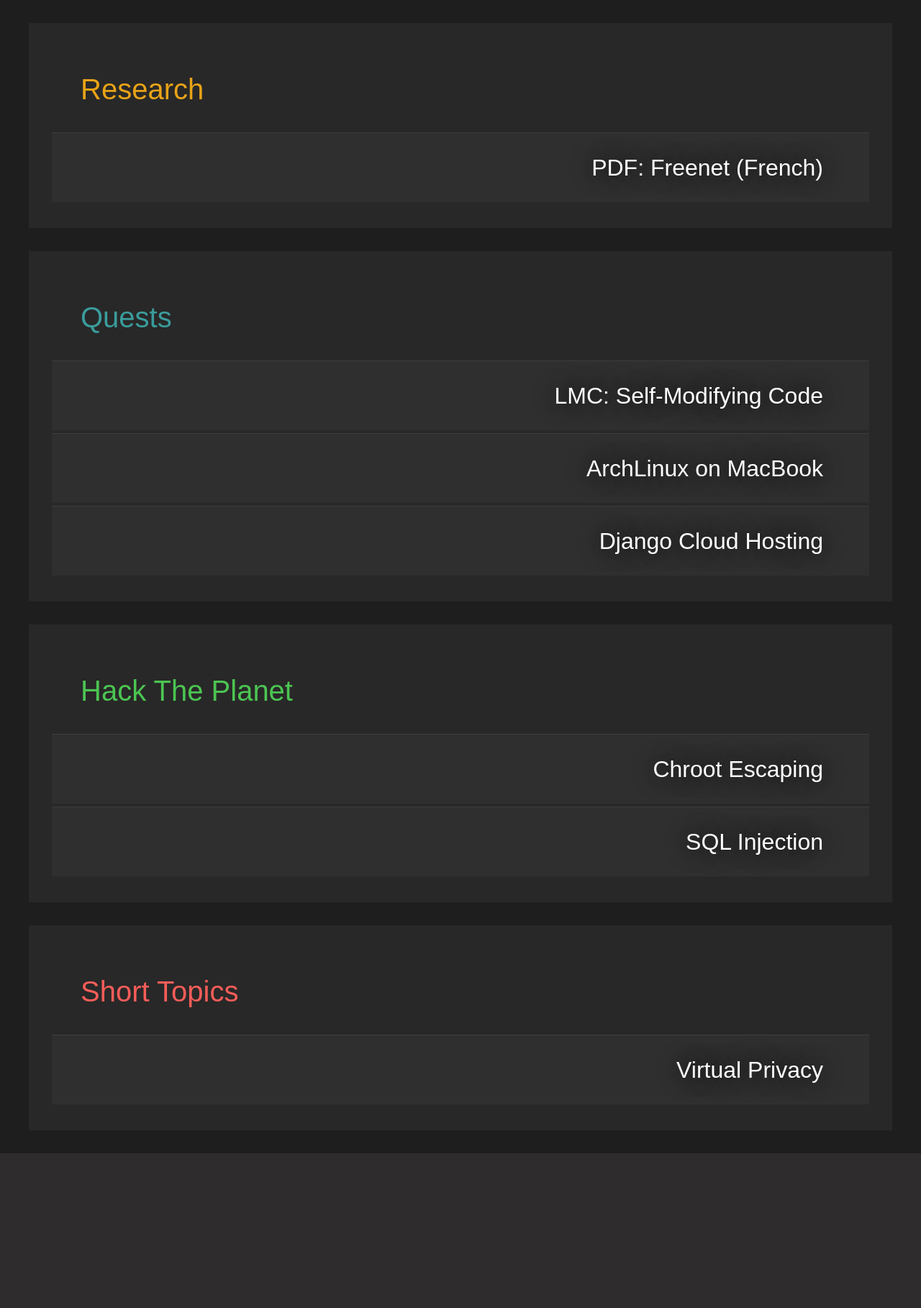
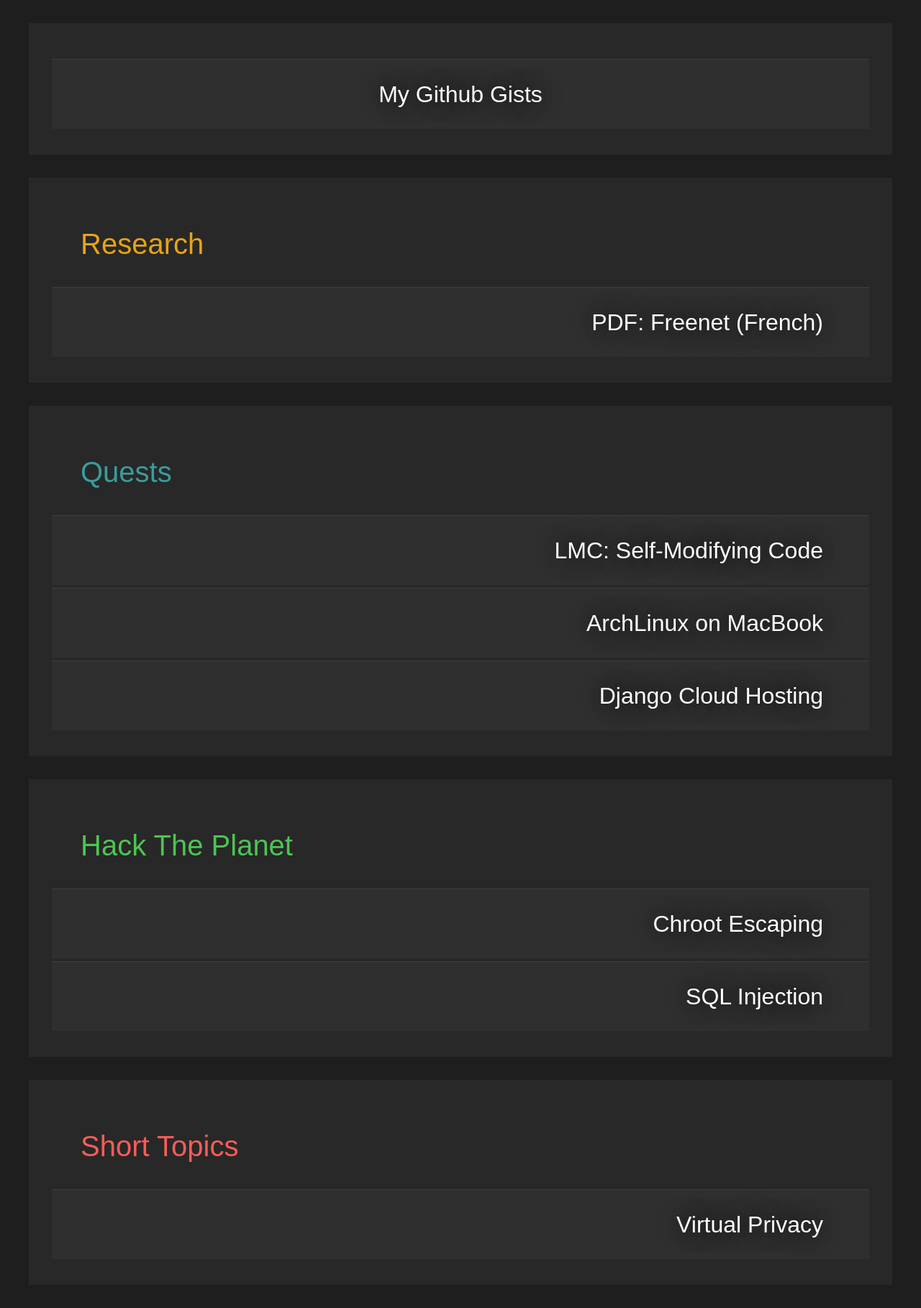
Before and after one commit to binarytrails/website2.0, a Django app: template frontend/templates/frontend/mobile/articles.html in a window 1280 px wide. Shown: the part 192-2010 px from the top of the page at 72% size. Before the commit the page ends 1795 px from the top, so only its background shows below. Run offline with Django 3.2, Linux system fonts and the light colour scheme; the template is opened without the code that fills it, so the values that code supplies are empty.

Commit message:
+ /articles/ Gists link

```diff
--- a/frontend/templates/frontend/mobile/articles.html
+++ b/frontend/templates/frontend/mobile/articles.html
@@ -6,6 +6,18 @@
     <link rel="stylesheet" href="{% static "frontend/css/mobile/articles.css" %}">
 
     <div id="main">
+        <!-- Gists -->
+        <ul>
+            <li></li>
+            <li>
+                <a title="Code snippets & side notes"
+                   href="https://gist.github.com/sevaivanov">
+                    <div id="right" style="text-align: center;">
+                        <p>My Github Gists</p>
+                    </div>
+                </a>
+            </li>
+        </ul>
         <!-- Research -->
         <ul>
             <li>
```
Also changed, not shown: frontend/templates/frontend/desktop/articles.html (+12 -0 lines).
